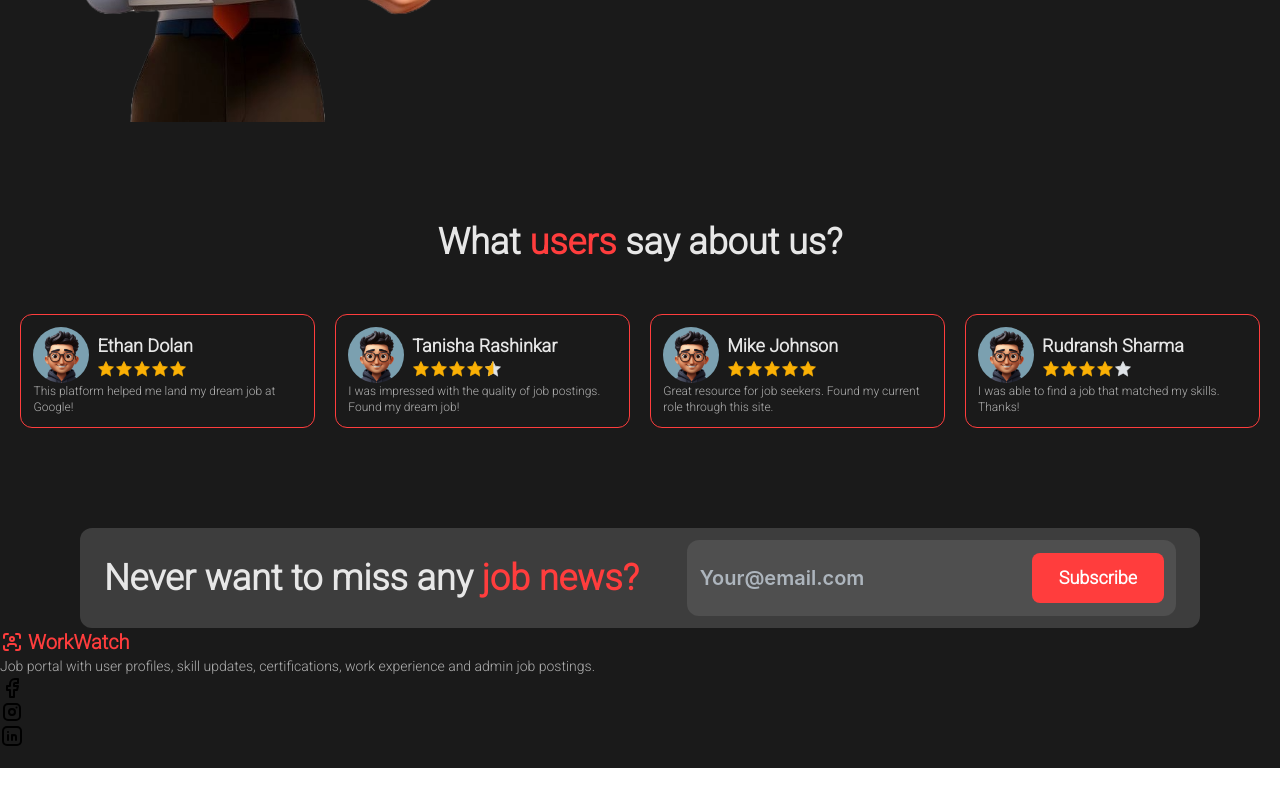
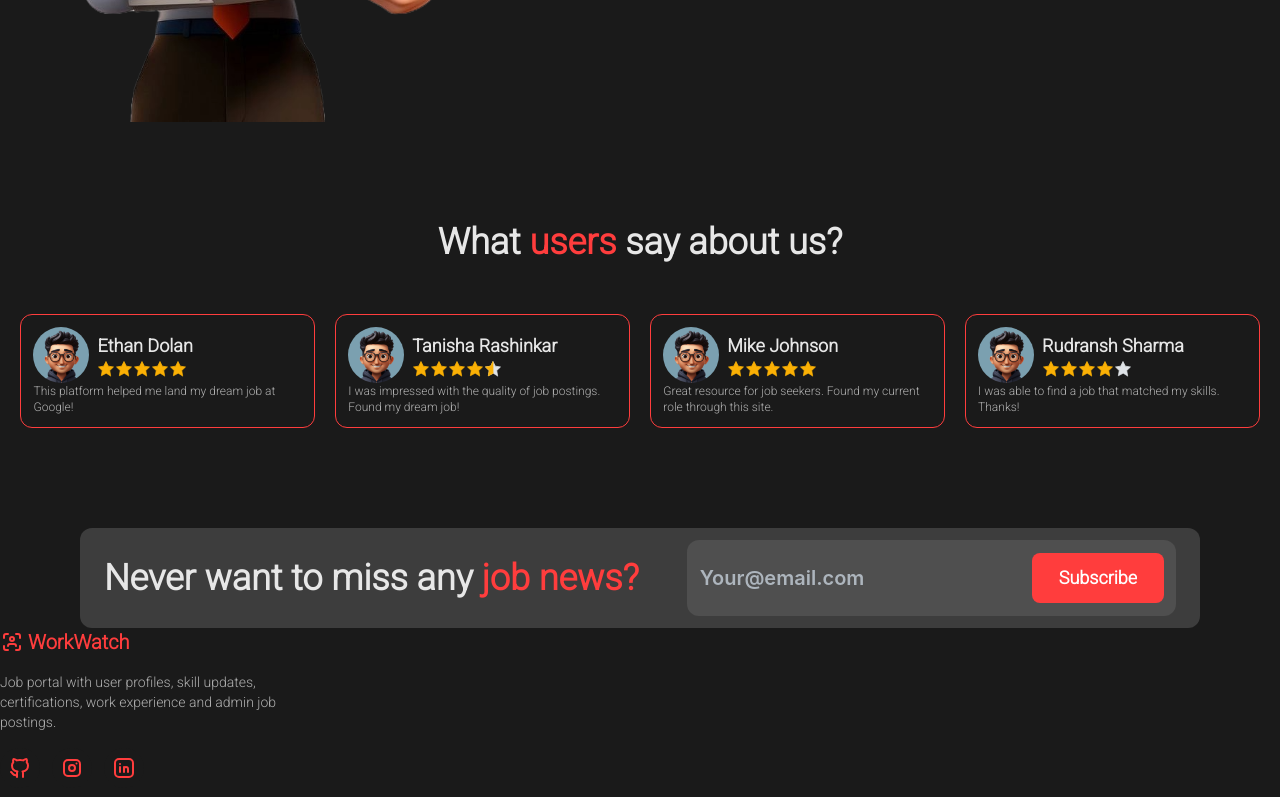
Before and after one commit to rookieanvesh/Job-Portal, a React (Create React App) app: page / in a window 1280 px wide. Shown: the part 2000-2797 px from the top of the page. Built offline with nearby package versions, Linux system fonts and the light colour scheme.

Commit message:
social buttons

```diff
--- a/src/Data/Data.tsx
+++ b/src/Data/Data.tsx
@@ -93,8 +93,22 @@ const testimonials = [
     rating: 4,
   }
 ];
+const footerLinks = [
+  {
+    title: "Product",
+    links: ["Find Job", "Find Company", "Find Employee"]
+  },
+  {
+    title: "Company",
+    links: ["About Us", "Contact Us", "Privacy Policy", "Terms & Conditions"]
+  },
+  {
+    title: "Support",
+    links: ["Help & Support", "Feedback", "FAQs"]
+  }
+];
 
-export { companies, jobCategories, work, testimonials};
+export { companies, jobCategories, work, testimonials, footerLinks};
 
 // Example usage:
 // const softwareEngineering = getJobInfo("Software Engineering");
--- a/src/Footer/Footer.tsx
+++ b/src/Footer/Footer.tsx
@@ -1,17 +1,23 @@
-import { IconBrandFacebook, IconBrandFacebookFilled, IconBrandInstagram, IconBrandLinkedin, IconUserScan } from "@tabler/icons-react";
+import { IconBrandFacebook, IconBrandFacebookFilled, IconBrandGithub, IconBrandInstagram, IconBrandLinkedin, IconUserScan } from "@tabler/icons-react";
+import { footerLinks } from "../Data/Data";
 
 const Footer = () => {
     return <div className="mb-20 pb-5">
-        <div>
+        <div className="w-1/4 flex flex-col gap-4">
         <div className="flex gap-1 items-center text-coral-red-500">
         <IconUserScan className="h-6 w-6" />
         <div className="text-xl font-semibold">WorkWatch</div>
     </div>
     <div className="text-sm text-woodsmoke-300">Job portal with user profiles, skill updates, certifications, work experience and admin job postings.</div>
-        </div>
-        <div><IconBrandFacebook/></div>
-        <div><IconBrandInstagram/></div>
-        <div><IconBrandLinkedin/></div>
+        <div className="flex gap-3 text-coral-red-500 [&>*]:cursor-pointer">
+        <div className="bg-woodsmoke-950 p-2 rounded-full hover:scale-[1.5] transition duration-300 ease-in-out [&>*]:hover:text-woodsmoke-100"><IconBrandGithub/></div>
+        <div className="bg-woodsmoke-950 p-2 rounded-full hover:scale-[1.5] transition duration-300 ease-in-out [&>*]:hover:text-woodsmoke-100"><IconBrandInstagram/></div>
+        <div className="bg-woodsmoke-950 p-2 rounded-full hover:scale-[1.5] transition duration-300 ease-in-out [&>*]:hover:text-woodsmoke-100"><IconBrandLinkedin/></div>
+    </div>
+    </div>
+    {
+        footerLinks.map((link,index)=> <div key={index}></div>)
+    }
     </div>
 }
 export default Footer;
```
